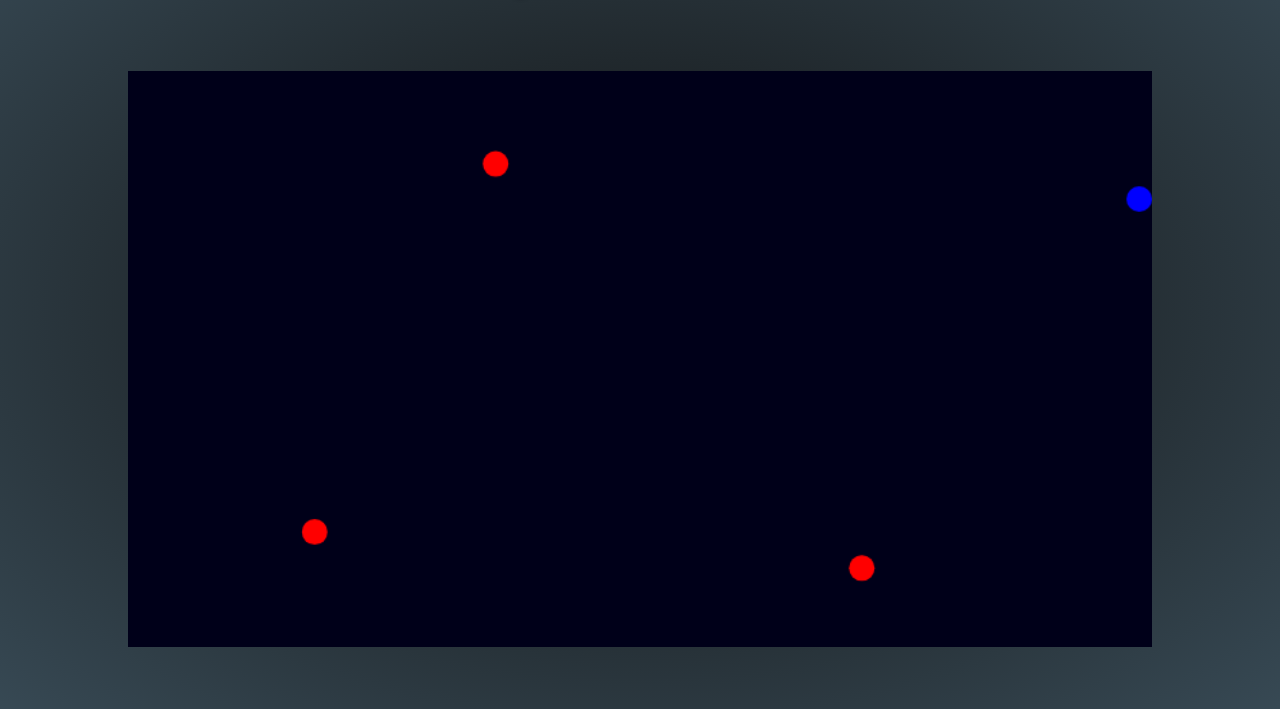
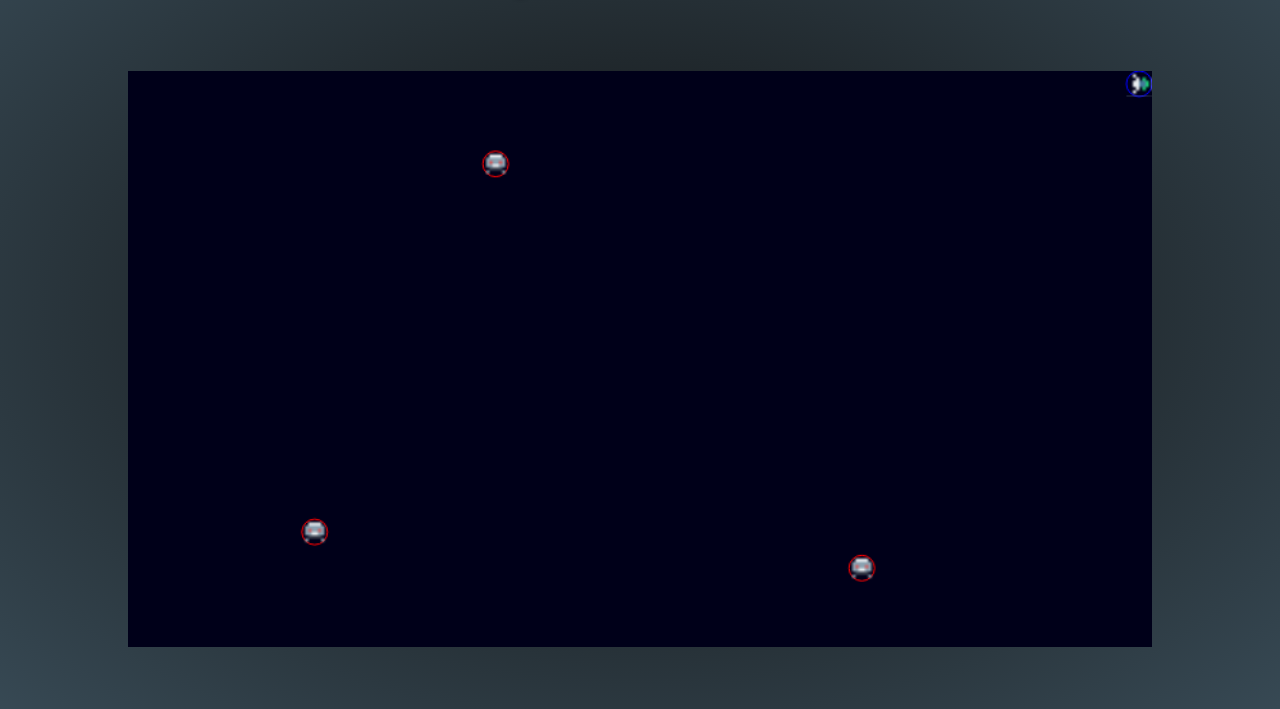
Before and after one commit to Julio-Soto/space-grab, a website built with Parcel: page index.html in a window 1280 px wide. Shown: the part 91-800 px from the top of the page. Built offline with nearby package versions, Linux system fonts and the light colour scheme.

Commit message:
added sprites file and code. added draw rotation to champ

```diff
--- a/entities.js
+++ b/entities.js
@@ -5,10 +5,28 @@ export class champion {
         this.speed = s
         this.Xdir = Xdir
         this.Ydir = Ydir
+        this.angle = 0
     }
     onDeath() {
         this.x = 10
         this.y = 10
+    }
+    draw(ctx,img) {
+        ctx.translate(this.x, this.y);
+	    ctx.rotate(this.angle * Math.PI / 180);
+        ctx.drawImage(
+            img,
+            0 ,
+            0 * 8,
+            8,
+            8,
+            -10,
+            -10,
+            20,
+            20
+        )
+        ctx.rotate(this.angle * Math.PI / -180);
+	    ctx.translate(-this.x,-this.y);
     }
 }
 export class enemy {
--- a/index.html
+++ b/index.html
@@ -55,6 +55,7 @@
       </head>
 <body>
     <div class='container'>
+        <img src='./sprites.png' id='sprite' hidden>
         <div class='topBar'>
           <h1>SpaceGrab</h1>
         </div>
--- a/main.js
+++ b/main.js
@@ -6,16 +6,31 @@ import {eraseCanvas, startControls, drawCircle, pauseGame, unPauseGame} from './
 import {champion, game, enemy} from './entities.js'
 import { champEdge, enemyEdge, champEnemies } from './collisions.js'
 
+function setupSprites() {
+	return new Promise(function (resolve, reject) {
+		sprites.src = "./sprites.png";
+        console.log(sprites)
+		sprites.onload = function () {
+			resolve("loaded the sprites");
+		};
+	});
+}
+
 const SG_game = new game()
-let champ = new champion(10,100,2,1,0)
+//let sprites =  document.createElement("img")
+let champ = new champion(10,10,2,1,0)
 let enemies = new Array(3)
 for(let i = 0; i < 3; ++i) {
     let xs = 0.5 + Math.random()
     enemies[i] = new enemy(10 + Math.random() * 780,10 + Math.random() * 430,2,xs,2 - xs)
 }
 window.onload = function() {
-    startControls(champ,SG_game,mainLoop)
-    SG_game.interval = setInterval(mainLoop,1000/SG_game.FPS)
+    console.log('onload')
+    //setupSprites().then( () => {
+        console.log('page loaded')
+        startControls(champ,SG_game,mainLoop)
+        SG_game.interval = setInterval(mainLoop,1000/SG_game.FPS)
+   // })
 }
 const mainLoop = () => {
     eraseCanvas(SG_game.ctx,1)
@@ -31,7 +46,19 @@ const mainLoop = () => {
         enemyEdge(en)
     })
     drawCircle(SG_game.ctx,champ.x,champ.y,10,'#00f')
+    champ.draw(SG_game.ctx,sprite)
     enemies.forEach( en => {
         drawCircle(SG_game.ctx,en.x,en.y,10,'#f00')
+        SG_game.ctx.drawImage(
+            sprite,
+            6 * 8,
+            3 * 8,
+            8,
+            8,
+            en.x -10,
+            en.y -10,
+            20,
+            20
+        )
     })
 }
--- a/utilities.js
+++ b/utilities.js
@@ -18,22 +18,22 @@ export function unPauseGame(game,loop) {
 export function startControls(champ,game,loop) {
     window.addEventListener('keydown',function(e) {
         if(e.key == 'ArrowRight')
-        champ.Xdir = 1, champ.Ydir = 0;
+        champ.Xdir = 1, champ.Ydir = 0, champ.angle = 0;
         if(e.key == 'ArrowLeft')
-        champ.Xdir = -1, champ.Ydir = 0;
+        champ.Xdir = -1, champ.Ydir = 0, champ.angle = 180;
         if(e.key == 'ArrowUp')
-        champ.Ydir = -1, champ.Xdir = 0;
+        champ.Ydir = -1, champ.Xdir = 0, champ.angle = -90;
         if(e.key == 'ArrowDown')
-        champ.Ydir = 1, champ.Xdir = 0;
+        champ.Ydir = 1, champ.Xdir = 0, champ.angle = 90;
         if(e.key == ' ')
             if(game.paused == true) unPauseGame(game,loop)
     },false);
 
 }
   export function drawCircle(ctx,x,y,r,color) {
-    ctx.fillStyle = color
-    ctx.lineWidth = 2
+    ctx.strokeStyle = color
+    ctx.lineWidth = 1
     ctx.beginPath()
     ctx.arc(x,y,r,0,2*Math.PI)
-    ctx.fill()
+    ctx.stroke()
   }
```
Also changed, not shown: sprites.png (added).
